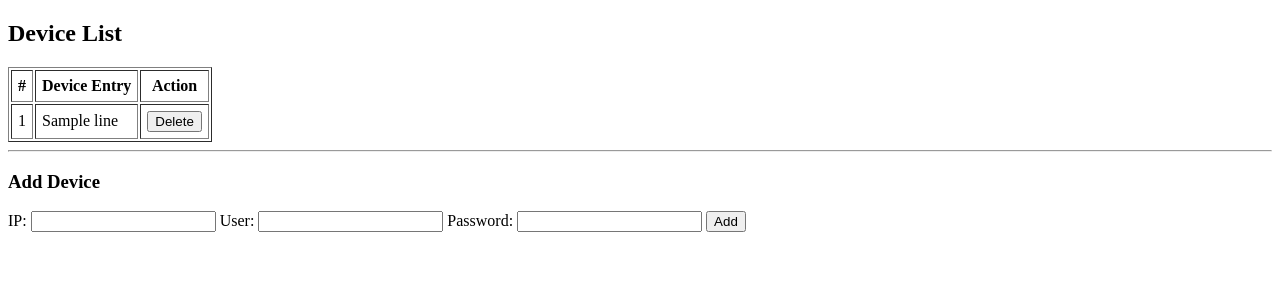
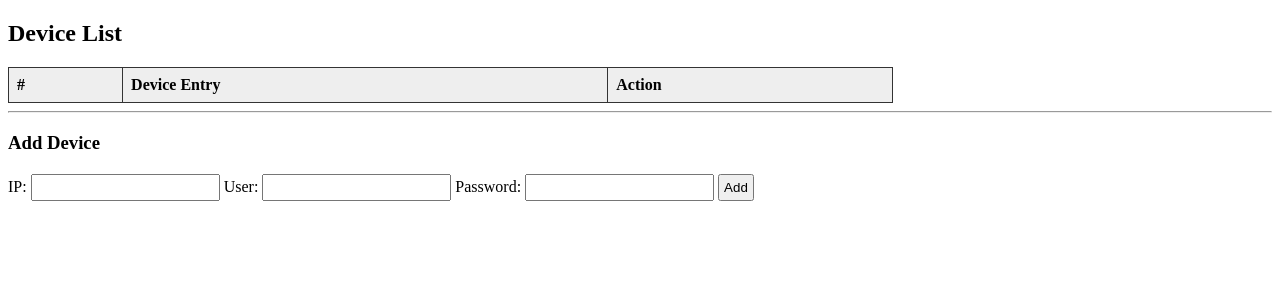
Before and after one commit to oODANIYALOo/IMF-iran-mikrotik-firewall, a Django app: template web/configdev/templates/devices/devices.html in a window 1280 px wide. Shown: the top 300 px of the page. Run offline with Django 5.2, Linux system fonts and the light colour scheme; the template is opened without the code that fills it: most values are stand-ins (such as "Sample title", 1, 10 or a date in 2020); lists and menus that the app fills with data are empty.

Commit message:
adding template and crude to view

```diff
--- a/web/configdev/templates/devices/devices.html
+++ b/web/configdev/templates/devices/devices.html
@@ -2,12 +2,33 @@
 <html>
 <head>
     <title>Device Manager</title>
+    <style>
+        table {
+            border-collapse: collapse;
+            width: 70%;
+        }
+        th, td {
+            border: 1px solid #333;
+            padding: 8px;
+            text-align: left;
+        }
+        th {
+            background-color: #eee;
+        }
+        form {
+            margin: 0;
+        }
+        input, button {
+            padding: 4px;
+            margin: 2px 0;
+        }
+    </style>
 </head>
 <body>
 
 <h2>Device List</h2>
 
-<table border="1" cellpadding="6">
+<table>
     <tr>
         <th>#</th>
         <th>Device Entry</th>
@@ -15,6 +36,7 @@
     </tr>
 
     {% for line in devices %}
+        {% if line.strip and "No hosts found" not in line and "Usage:" not in line %}
         <tr>
             <td>{{ forloop.counter }}</td>
             <td>{{ line }}</td>
@@ -27,6 +49,7 @@
                 </form>
             </td>
         </tr>
+        {% endif %}
     {% empty %}
     <tr><td colspan="3">No devices found.</td></tr>
     {% endfor %}
```
Also changed, not shown: web/configdev/views.py (+8 -6 lines). Lines whose indentation alone changed are shown as unchanged.
